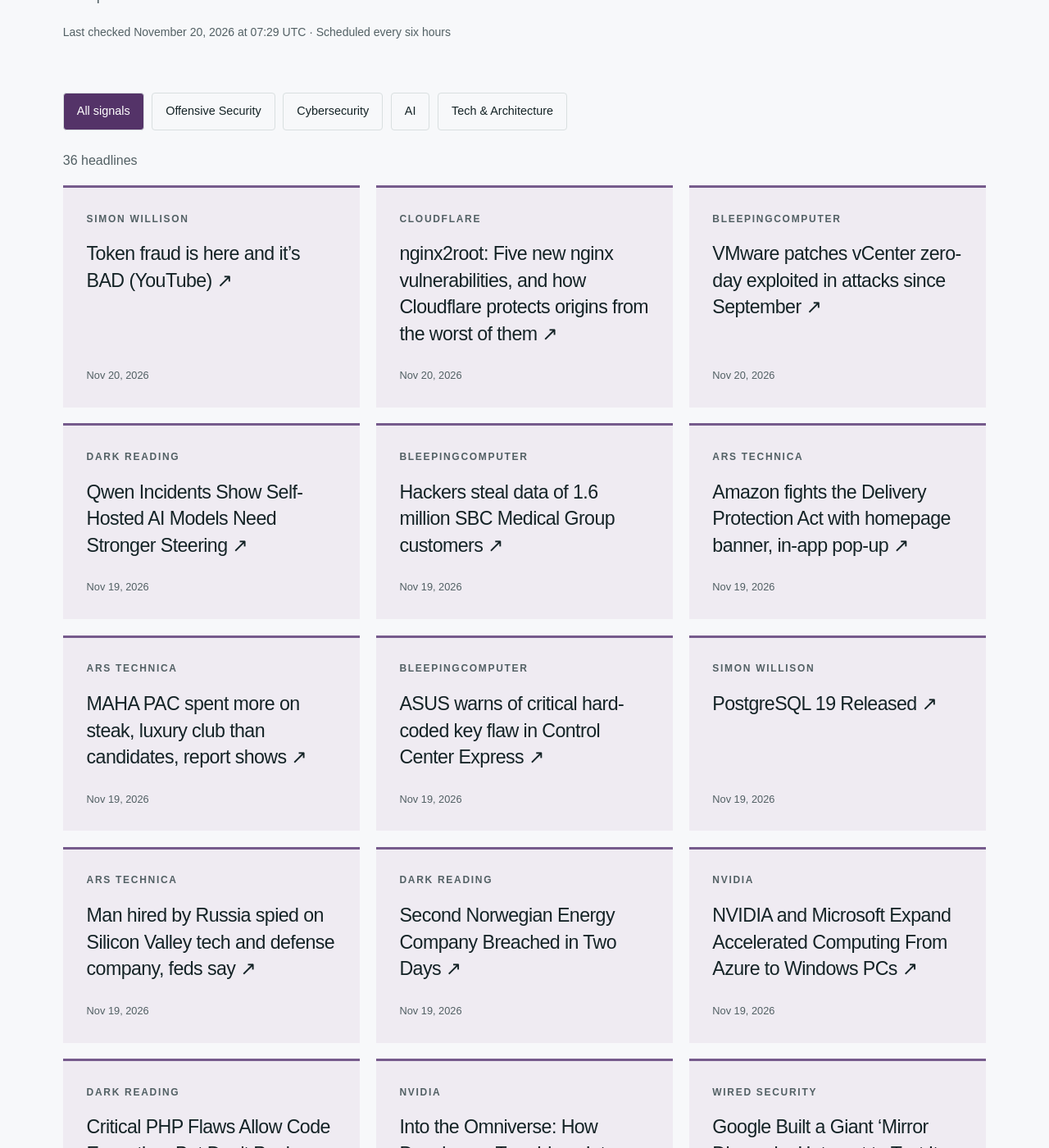
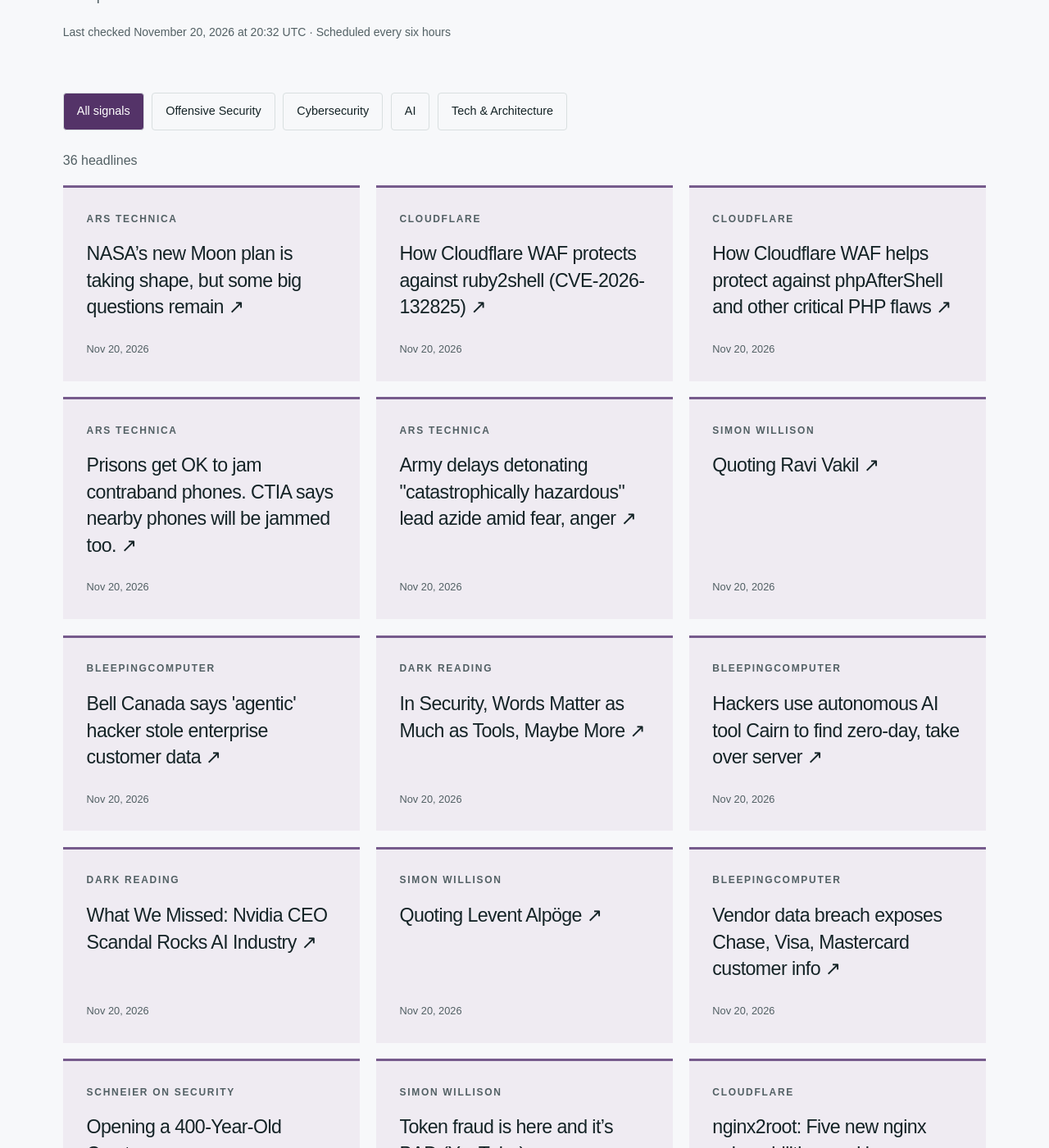
Before and after one commit to hntk/hntk.github.io, a Jekyll site: the page built from news/index.html, in a window 1280 px wide and 1400 px high, scrolled down 375 px. Shown: the whole window at 82% size. Built offline with Jekyll 4.4.1, drawn with Linux system fonts in a browser that asks for light colours; some of the changed text lies outside the part shown.

Commit message:
Refresh News and Signals

```diff
--- a/_data/news.json
+++ b/_data/news.json
@@ -1,6 +1,110 @@
 {
-  "updated": "2026-11-20T07:29:52.946753+00:00",
+  "updated": "2026-11-20T20:32:17.189548+00:00",
   "items": [
+    {
+      "title": "NASA’s new Moon plan is taking shape, but some big questions remain",
+      "url": "https://arstechnica.com/space/2026/11/nasas-new-moon-plan-is-taking-shape-but-some-big-questions-remain/",
+      "published": "2026-11-20T20:26:33+00:00",
+      "source": "Ars Technica",
+      "source_id": "ars-technica",
+      "category": "tech-architecture"
+    },
+    {
+      "title": "How Cloudflare WAF protects against ruby2shell (CVE-2026-132825)",
+      "url": "https://blog.cloudflare.com/ruby2shell-waf-protection/",
+      "published": "2026-11-20T20:24:38+00:00",
+      "source": "Cloudflare",
+      "source_id": "cloudflare",
+      "category": "tech-architecture"
+    },
+    {
+      "title": "How Cloudflare WAF helps protect against phpAfterShell and other critical PHP flaws",
+      "url": "https://blog.cloudflare.com/phpaftershell-waf-protection/",
+      "published": "2026-11-20T20:00:45+00:00",
+      "source": "Cloudflare",
+      "source_id": "cloudflare",
+      "category": "tech-architecture"
+    },
+    {
+      "title": "Prisons get OK to jam contraband phones. CTIA says nearby phones will be jammed too.",
+      "url": "https://arstechnica.com/tech-policy/2026/11/prisons-get-ok-to-jam-contraband-phones-ctia-says-nearby-phones-will-be-jammed-too/",
+      "published": "2026-11-20T19:52:59+00:00",
+      "source": "Ars Technica",
+      "source_id": "ars-technica",
+      "category": "tech-architecture"
+    },
+    {
+      "title": "Army delays detonating \"catastrophically hazardous\" lead azide amid fear, anger",
+      "url": "https://arstechnica.com/science/2026/11/outrage-questions-swirl-as-army-delays-blowing-up-stockpile-of-toxic-lead-azide/",
+      "published": "2026-11-20T19:21:50+00:00",
+      "source": "Ars Technica",
+      "source_id": "ars-technica",
+      "category": "tech-architecture"
+    },
+    {
+      "title": "Quoting Ravi Vakil",
+      "url": "https://simonwillison.net/2026/Nov/20/ravi-vakil/",
+      "published": "2026-11-20T19:21:49+00:00",
+      "source": "Simon Willison",
+      "source_id": "simon-willison",
+      "category": "ai"
+    },
+    {
+      "title": "Bell Canada says 'agentic' hacker stole enterprise customer data",
+      "url": "https://www.bleepingcomputer.com/news/security/bell-canada-says-agentic-hacker-stole-enterprise-customer-data/",
+      "published": "2026-11-20T18:51:43+00:00",
+      "source": "BleepingComputer",
+      "source_id": "bleepingcomputer",
+      "category": "cybersecurity"
+    },
+    {
+      "title": "In Security, Words Matter as Much as Tools, Maybe More",
+      "url": "https://www.darkreading.com/cybersecurity-operations/security-words-matter",
+      "published": "2026-11-20T18:35:40+00:00",
+      "source": "Dark Reading",
+      "source_id": "dark-reading",
+      "category": "cybersecurity"
+    },
+    {
+      "title": "Hackers use autonomous AI tool Cairn to find zero-day, take over server",
+      "url": "https://www.bleepingcomputer.com/news/security/hackers-use-autonomous-ai-tool-cairn-to-find-zero-day-take-over-server/",
+      "published": "2026-11-20T17:30:00+00:00",
+      "source": "BleepingComputer",
+      "source_id": "bleepingcomputer",
+      "category": "cybersecurity"
+    },
+    {
+      "title": "What We Missed: Nvidia CEO Scandal Rocks AI Industry",
+      "url": "https://www.darkreading.com/cyber-risk/what-we-missed-nvidia-ceo-scandal-rocks-ai-industry",
+      "published": "2026-11-20T17:04:04+00:00",
+      "source": "Dark Reading",
+      "source_id": "dark-reading",
+      "category": "cybersecurity"
+    },
+    {
+      "title": "Quoting Levent Alpöge",
+      "url": "https://simonwillison.net/2026/Nov/20/levent-alpoge/",
+      "published": "2026-11-20T16:30:48+00:00",
+      "source": "Simon Willison",
+      "source_id": "simon-willison",
+      "category": "ai"
+    },
+    {
+      "title": "Vendor data breach exposes Chase, Visa, Mastercard customer info",
+      "url": "https://www.bleepingcomputer.com/news/security/vendor-data-breach-exposes-chase-visa-mastercard-customer-info/",
+      "published": "2026-11-20T15:58:06+00:00",
+      "source": "BleepingComputer",
+      "source_id": "bleepingcomputer",
+      "category": "cybersecurity"
+    },
+    {
+      "title": "Opening a 400-Year-Old Cryptex",
+      "url": "https://www.schneier.com/blog/archives/2026/11/opening-a-400-year-old-cryptex.html",
+      "published": "2026-11-20T12:04:46+00:00",
+      "source": "Schneier on Security",
+      "source_id": "schneier",
+      "category": "cybersecurity"
+    },
     {
       "title": "Token fraud is here and it’s BAD (YouTube)",
       "url": "https://simonwillison.net/2026/Nov/20/token-fraud-is-here-and-its-bad/",
@@ -18,73 +122,25 @@
       "category": "tech-architecture"
     },
     {
-      "title": "VMware patches vCenter zero-day exploited in attacks since September",
-      "url": "https://www.bleepingcomputer.com/news/security/vmware-patches-vcenter-zero-day-exploited-in-attacks-since-september/",
-      "published": "2026-11-20T00:26:25+00:00",
-      "source": "BleepingComputer",
-      "source_id": "bleepingcomputer",
-      "category": "cybersecurity"
+      "title": "Welcome Inkling 2 Mini, Cutting-edge Performance for your Local Setup",
+      "url": "https://huggingface.co/blog/inkling2mini",
+      "published": "2026-11-20T00:00:00+00:00",
+      "source": "Hugging Face",
+      "source_id": "hugging-face",
+      "category": "ai"
+    },
+    {
+      "title": "Introducing harness adapters: adapt your favorite model to your harness to improve performance and cost",
+      "url": "https://huggingface.co/blog/harness-adapters-at-scale",
+      "published": "2026-11-20T00:00:00+00:00",
+      "source": "Hugging Face",
+      "source_id": "hugging-face",
+      "category": "ai"
     },
     {
       "title": "Qwen Incidents Show Self-Hosted AI Models Need Stronger Steering",
       "url": "https://www.darkreading.com/cyber-risk/qwen-incidents-self-hosted-ai-models-stronger-steering",
       "published": "2026-11-19T22:40:03+00:00",
-      "source": "Dark Reading",
-      "source_id": "dark-reading",
-      "category": "cybersecurity"
-    },
-    {
-      "title": "Hackers steal data of 1.6 million SBC Medical Group customers",
-      "url": "https://www.bleepingcomputer.com/news/security/hackers-steal-data-of-16-million-sbc-medical-group-customers/",
-      "published": "2026-11-19T22:25:42+00:00",
-      "source": "BleepingComputer",
-      "source_id": "bleepingcomputer",
-      "category": "cybersecurity"
-    },
-    {
-      "title": "Amazon fights the Delivery Protection Act with homepage banner, in-app pop-up",
-      "url": "https://arstechnica.com/tech-policy/2026/11/amazon-takes-its-fight-against-nyc-delivery-bill-to-shoppers-with-in-app-pop-up/",
-      "published": "2026-11-19T22:16:37+00:00",
-      "source": "Ars Technica",
-      "source_id": "ars-technica",
-      "category": "tech-architecture"
-    },
-    {
-      "title": "MAHA PAC spent more on steak, luxury club than candidates, report shows",
-      "url": "https://arstechnica.com/health/2026/11/maha-pac-spent-more-on-steak-luxury-club-than-candidates-report-shows/",
-      "published": "2026-11-19T21:19:12+00:00",
-      "source": "Ars Technica",
-      "source_id": "ars-technica",
-      "category": "tech-architecture"
-    },
-    {
-      "title": "ASUS warns of critical hard-coded key flaw in Control Center Express",
-      "url": "https://www.bleepingcomputer.com/news/security/asus-warns-of-critical-hard-coded-key-flaw-in-control-center-express/",
-      "published": "2026-11-19T21:15:59+00:00",
-      "source": "BleepingComputer",
-      "source_id": "bleepingcomputer",
-      "category": "cybersecurity"
-    },
-    {
-      "title": "PostgreSQL 19 Released",
-      "url": "https://simonwillison.net/2026/Nov/19/postgresql-19/",
-      "published": "2026-11-19T20:43:57+00:00",
-      "source": "Simon Willison",
-      "source_id": "simon-willison",
-      "category": "ai"
-    },
-    {
-      "title": "Man hired by Russia spied on Silicon Valley tech and defense company, feds say",
-      "url": "https://arstechnica.com/security/2026/11/man-charged-with-spying-on-silicon-valley-tech-and-defense-company-for-russia/",
-      "published": "2026-11-19T20:29:46+00:00",
-      "source": "Ars Technica",
-      "source_id": "ars-technica",
-      "category": "tech-architecture"
-    },
-    {
-      "title": "Second Norwegian Energy Company Breached in Two Days",
-      "url": "https://www.darkreading.com/cyberattacks-data-breaches/second-norwegian-energy-company-breached",
-      "published": "2026-11-19T20:14:15+00:00",
       "source": "Dark Reading",
       "source_id": "dark-reading",
       "category": "cybersecurity"
@@ -96,14 +152,6 @@
       "source": "NVIDIA",
       "source_id": "nvidia",
       "category": "ai"
-    },
-    {
-      "title": "Critical PHP Flaws Allow Code Execution, But Don't Panic 'PHP2Shell'-Style",
-      "url": "https://www.darkreading.com/application-security/critical-php-flaws-code-execution-panic-php2shell",
-      "published": "2026-11-19T19:57:31+00:00",
-      "source": "Dark Reading",
-      "source_id": "dark-reading",
-      "category": "cybersecurity"
     },
     {
       "title": "Into the Omniverse: How Developers Turn Ideas Into Simulations With Frontier AI Agents",
@@ -130,30 +178,6 @@
       "category": "offensive-security"
     },
     {
-      "title": "Internet traffic and attacks during the 2026 U.S. midterm elections",
-      "url": "https://blog.cloudflare.com/internet-traffic-2026-us-election/",
-      "published": "2026-11-19T14:00:00+00:00",
-      "source": "Cloudflare",
-      "source_id": "cloudflare",
-      "category": "tech-architecture"
-    },
-    {
-      "title": "llm-gemini 0.38",
-      "url": "https://simonwillison.net/2026/Nov/18/llm-gemini/",
-      "published": "2026-11-18T23:59:20+00:00",
-      "source": "Simon Willison",
-      "source_id": "simon-willison",
-      "category": "ai"
-    },
-    {
-      "title": "An updated Clairic and Clairic-flash are now open-weight, from the new Workers AI Superintelligence team",
-      "url": "https://blog.cloudflare.com/open-clairic/",
-      "published": "2026-11-18T22:00:00+00:00",
-      "source": "Cloudflare",
-      "source_id": "cloudflare",
-      "category": "tech-architecture"
-    },
-    {
       "title": "DaisyRose-27B: Pushing the Frontier of Post-Training Efficiency",
       "url": "https://huggingface.co/blog/RadixArk/daisyrose-27b-pushing-the-frontier-of-post-trainin",
       "published": "2026-11-18T19:54:56+00:00",
@@ -170,28 +194,12 @@
       "category": "cybersecurity"
     },
     {
-      "title": "Why your fine-tuning job takes longer than the FLOPs say",
-      "url": "https://huggingface.co/blog/Dharma-AI/predicting-fine-tuning-time",
-      "published": "2026-11-18T18:53:43+00:00",
-      "source": "Hugging Face",
-      "source_id": "hugging-face",
-      "category": "ai"
-    },
-    {
       "title": "Artex Is Criminals’ New Favorite ‘Point-and-Shoot’ AI Hacking Tool",
       "url": "https://www.wired.com/story/artex-ai-hacking-tools/",
       "published": "2026-11-18T16:35:24+00:00",
       "source": "WIRED Security",
       "source_id": "wired",
       "category": "cybersecurity"
-    },
-    {
-      "title": "Time-Series Models in the Streamhouse: A New Frontier and Use Cases",
-      "url": "https://huggingface.co/blog/ibm-research/time-series-powered-streamhouse",
-      "published": "2026-11-18T15:00:23+00:00",
-      "source": "Hugging Face",
-      "source_id": "hugging-face",
-      "category": "ai"
     },
     {
       "title": "Achieving the impossible: XSS in innerHTML without equals",
@@ -250,14 +258,6 @@
       "category": "ai"
     },
     {
-      "title": "Usable Security at Luxury Hotels",
-      "url": "https://www.schneier.com/blog/archives/2026/11/usable-security-at-luxury-hotels.html",
-      "published": "2026-11-16T12:04:42+00:00",
-      "source": "Schneier on Security",
-      "source_id": "schneier",
-      "category": "cybersecurity"
-    },
-    {
       "title": "Microsoft Research Focus – Edition #98",
       "url": "https://www.microsoft.com/en-us/research/podcast/microsoft-research-focus-edition-98/",
       "published": "2026-11-12T21:31:57+00:00",
@@ -295,79 +295,79 @@
       "id": "ars-technica",
       "name": "Ars Technica",
       "status": "ok",
-      "last_success": "2026-11-20T07:29:52.946753+00:00"
+      "last_success": "2026-11-20T20:32:17.189548+00:00"
     },
     {
       "id": "bleepingcomputer",
       "name": "BleepingComputer",
       "status": "ok",
-      "last_success": "2026-11-20T07:29:52.946753+00:00"
+      "last_success": "2026-11-20T20:32:17.189548+00:00"
     },
     {
       "id": "cloudflare",
       "name": "Cloudflare",
       "status": "ok",
-      "last_success": "2026-11-20T07:29:52.946753+00:00"
+      "last_success": "2026-11-20T20:32:17.189548+00:00"
     },
     {
       "id": "dark-reading",
       "name": "Dark Reading",
       "status": "ok",
-      "last_success": "2026-11-20T07:29:52.946753+00:00"
+      "last_success": "2026-11-20T20:32:17.189548+00:00"
     },
     {
       "id": "hugging-face",
       "name": "Hugging Face",
       "status": "ok",
-      "last_success": "2026-11-20T07:29:52.946753+00:00"
+      "last_success": "2026-11-20T20:32:17.189548+00:00"
     },
     {
       "id": "microsoft-research",
       "name": "Microsoft Research",
       "status": "ok",
-      "last_success": "2026-11-20T07:29:52.946753+00:00"
+      "last_success": "2026-11-20T20:32:17.189548+00:00"
     },
     {
       "id": "nvidia",
       "name": "NVIDIA",
       "status": "ok",
-      "last_success": "2026-11-20T07:29:52.946753+00:00"
+      "last_success": "2026-11-20T20:32:17.189548+00:00"
     },
     {
       "id": "portswigger",
       "name": "PortSwigger Research",
       "status": "ok",
-      "last_success": "2026-11-20T07:29:52.946753+00:00"
+      "last_success": "2026-11-20T20:32:17.189548+00:00"
     },
     {
       "id": "schneier",
       "name": "Schneier on Security",
       "status": "ok",
-      "last_success": "2026-11-20T07:29:52.946753+00:00"
+      "last_success": "2026-11-20T20:32:17.189548+00:00"
     },
     {
       "id": "simon-willison",
       "name": "Simon Willison",
       "status": "ok",
-      "last_success": "2026-11-20T07:29:52.946753+00:00"
+      "last_success": "2026-11-20T20:32:17.189548+00:00"
     },
     {
       "id": "specterops",
       "name": "SpecterOps",
       "status": "ok",
-      "last_success": "2026-11-20T07:29:52.946753+00:00"
+      "last_success": "2026-11-20T20:32:17.189548+00:00"
     },
     {
       "id": "trail-of-bits",
       "name": "Trail of Bits",
       "status": "ok",
-      "last_success": "2026-11-20T07:29:52.946753+00:00"
+      "last_success": "2026-11-20T20:32:17.189548+00:00"
     },
     {
       "id": "wired",
       "name": "WIRED Security",
       "status": "ok",
-      "last_success": "2026-11-20T07:29:52.946753+00:00"
+      "last_success": "2026-11-20T20:32:17.189548+00:00"
     }
   ]
 }
```
